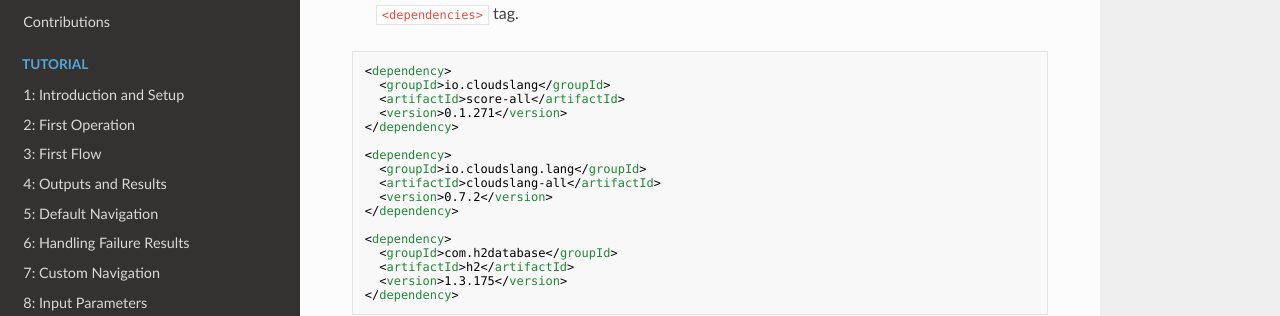
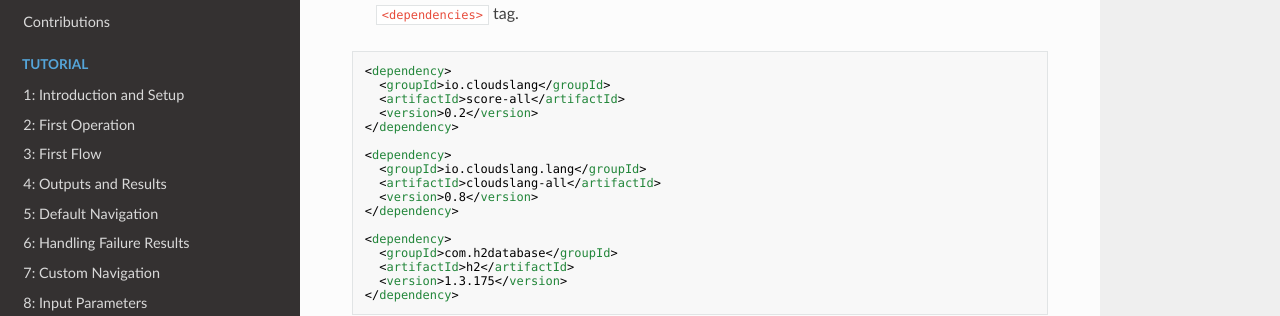
Before and after one commit to CloudSlang/docs, an MkDocs documentation site: the page built from docs/developer_cloudslang.md, in a window 1280 px wide and 900 px high. Shown: the part 334-650 px from the top of the window. Built offline with MkDocs 1.6.1, drawn with Linux system fonts in a browser that asks for light colours; nearby versions of some CDN libraries; old or Windows-style settings are respelled for this version of MkDocs.

Commit message:
updated to official versions
Signed-off-by: Sam Markowitz <sam.markowitz@hp.com>

```diff
--- a/docs/developer_cloudslang.md
+++ b/docs/developer_cloudslang.md
@@ -9,13 +9,13 @@
 <dependency>
   <groupId>io.cloudslang</groupId>
   <artifactId>score-all</artifactId>
-  <version>0.1.271</version>
+  <version>0.2</version>
 </dependency>
 
 <dependency>
   <groupId>io.cloudslang.lang</groupId>
   <artifactId>cloudslang-all</artifactId>
-  <version>0.7.2</version>
+  <version>0.8</version>
 </dependency>
 
 <dependency>
```
Also changed, not shown: docs/developer_score.md (+1 -1 lines).
